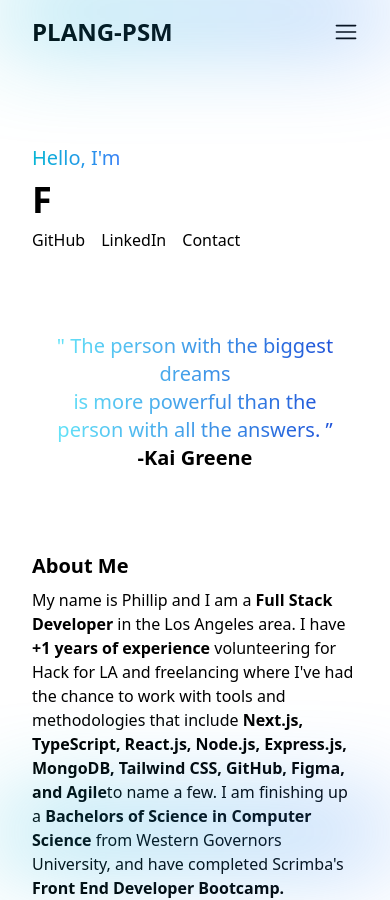
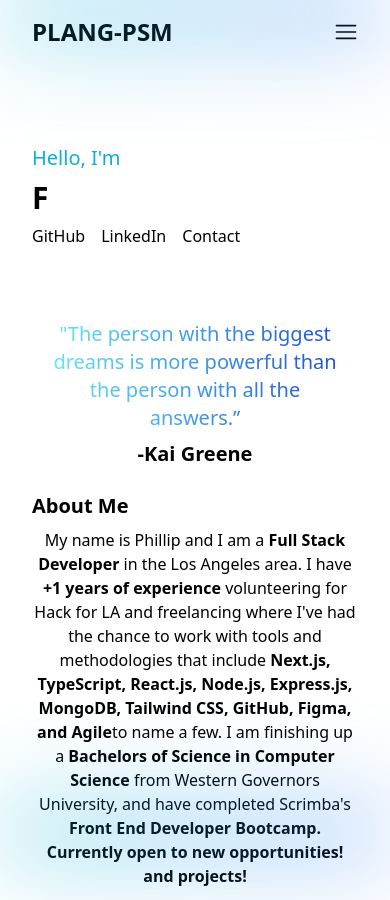
Before and after one commit to plang-psm/portfolio-v3, a Next.js app: page / in a window 390 px wide. Shown: the top 900 px of the page. Built offline with nearby package versions, Linux system fonts and the light colour scheme.

Commit message:
adjust home heading layout

```diff
--- a/app/page.tsx
+++ b/app/page.tsx
@@ -167,6 +167,7 @@ export default function Home() {
     });
   };
 
+  // Displays the TAB DATA content -- skills, edu and experience
   const displayData = () => {
     const id = TAB_DATA.find((t) => t.id === tab);
     return id?.content;
@@ -175,8 +176,9 @@ export default function Home() {
   return (
     <div className='mt-20 flex flex-col gap-2'>
       {/* Heading */}
-      <div className='Heading page'>
-        <h1 className='text-xl md:text-2xl font-medium bg-gradient-to-r from-cyan-500 to-blue-500 bg-clip-text text-transparent inline-block'>
+      <div className='Heading page '>
+        <div className='div flex flex-col'>
+          <h1 className='pb-2 text-xl md:text-2xl font-normal bg-gradient-to-r from-cyan-500 to-blue-500 bg-clip-text text-transparent inline-block'>
             Hello, I'm
           </h1>
         </div>
@@ -195,9 +197,9 @@ export default function Home() {
           speed={50}
           // style={{ fontSize: '2em' }}
           repeat={Infinity}
-        className='text-4xl md:text-6xl lg:text-7xl font-extrabold'
+          className='text-3xl md:text-6xl lg:text-7xl font-extrabold'
         />
-      <div className='flex gap-4'>
+        <div className='pt-2 flex gap-4'>
           <Link
             href={'https://github.com/plang-psm'}
             className='hover:-translate-y-1 hover:text-cyan-600'
@@ -215,17 +217,18 @@ export default function Home() {
           </Link>
         </div>
         <div className='mt-14 text-xl md:text-2xl p-4 text-center'>
-        <p className=' bg-gradient-to-r from-cyan-300 to-blue-700 bg-clip-text text-transparent inline-block'>
-          " The person with the biggest dreams <br></br> is more powerful than
-          the person with all the answers. ”
+          <p className='max-w-[600px] bg-gradient-to-r from-cyan-300 to-blue-700 bg-clip-text text-transparent inline-block'>
+            "The person with the biggest dreams is more powerful than the person
+            with all the answers.”
           </p>
-        <p className='font-bold'>-Kai Greene </p>
+          <p className='font-bold pt-2'>-Kai Greene </p>
+        </div>
       </div>
 
       <div className='about-skills'>
-        <div className='mt-14'>
+        <div className=''>
           <h2 className='text-xl md:text-2xl font-extrabold'>About Me</h2>
-          <p className='pt-2 font-light'>
+          <p className='pt-2 font-light text-center md:text-start'>
             My name is Phillip and I am a{' '}
             <span className='font-bold'>Full Stack Developer</span> in the Los
             Angeles area. I have{' '}
```
Lines whose indentation alone changed are shown as unchanged.
